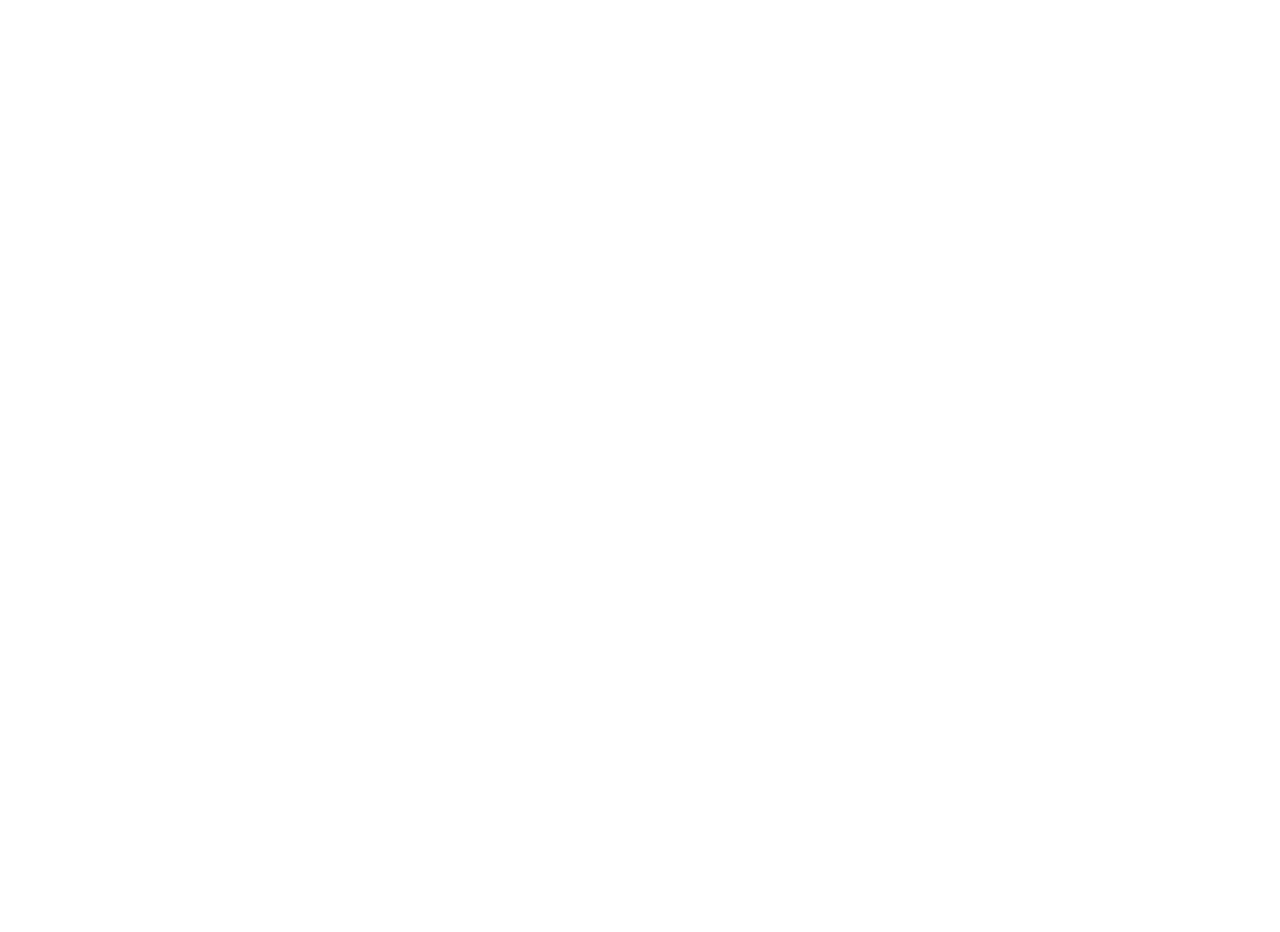
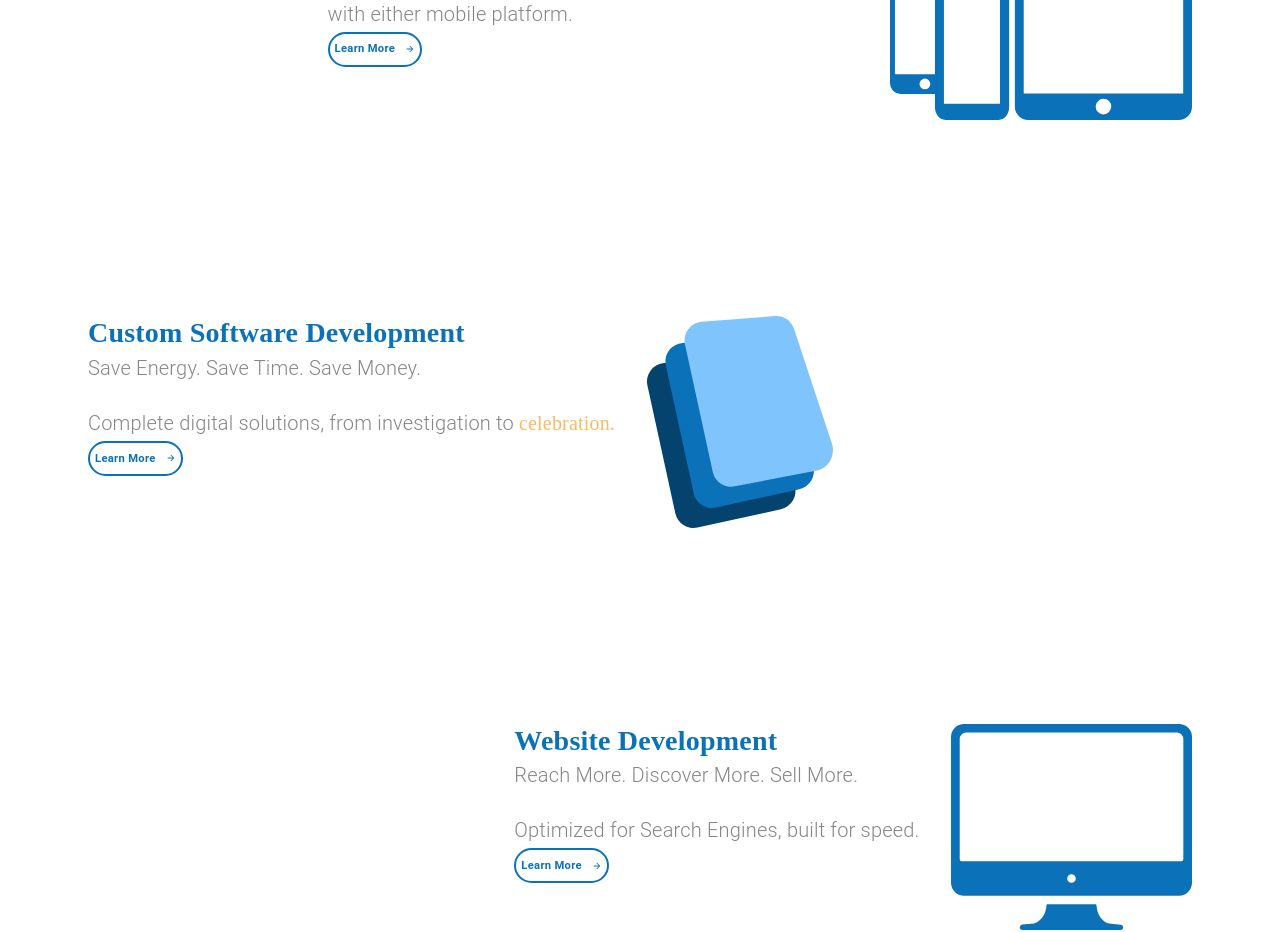
Before and after one commit to BauTancredi/arc-development, a React (Create React App) app: page /services in a window 1280 px wide. Shown: the part 440-1372 px from the top of the page. Before the commit the page ends 800 px from the top, so only its background shows below. Built offline with nearby package versions, Linux system fonts and the light colour scheme; the HTML template or start-up script is replaced by a standard one.

Commit message:
Setting up the services page

```diff
--- a/src/components/App.js
+++ b/src/components/App.js
@@ -6,6 +6,7 @@
 import Header from "./ui/Header";
 import Footer from "./ui/Footer";
 import LandingPage from "./LandingPage";
+import Services from "./Services";
 
 function App() {
   const [value, setValue] = useState(0);
@@ -32,7 +33,17 @@
               />
             )}
           />
-          <Route exact path="/services" component={() => <div>Services</div>} />
+          <Route
+            exact
+            path="/services"
+            render={(props) => (
+              <Services
+                {...props}
+                setValue={setValue}
+                setSelectedIndex={setSelectedIndex}
+              />
+            )}
+          />
           <Route
             exact
             path="/customsoftware"
--- a/src/components/LandingPage.js
+++ b/src/components/LandingPage.js
@@ -417,6 +417,7 @@
                     variant="outlined"
                     style={{ marginRight: 10 }}
                     className={classes.learnButton}
+                    // eslint-disable-next-line
                     style={{ color: "white", borderColor: "white" }}
                     component={Link}
                     to="/about"
@@ -447,6 +448,7 @@
                     variant="outlined"
                     style={{ marginRight: 10 }}
                     className={classes.learnButton}
+                    // eslint-disable-next-line
                     style={{ color: "white", borderColor: "white" }}
                     component={Link}
                     to="/contact"
--- /dev/null
+++ b/src/components/Services.js
@@ -0,0 +1,205 @@
+import React from "react";
+import { Link } from "react-router-dom";
+import { makeStyles, useTheme } from "@material-ui/core/styles";
+import Grid from "@material-ui/core/Grid";
+import Button from "@material-ui/core/Button";
+import Typography from "@material-ui/core/Typography";
+import useMediaQuery from "@material-ui/core/useMediaQuery";
+
+import ButtonArrow from "./ui/ButtonArrow";
+
+import customSoftwareIcon from "../assets/Custom Software Icon.svg";
+import mobileAppsIcon from "../assets/mobileIcon.svg";
+import websitesIcon from "../assets/websiteIcon.svg";
+
+const useStyles = makeStyles((theme) => ({
+  specialText: {
+    fontFamily: "Pacifico",
+    color: theme.palette.common.orange,
+  },
+  subtitle: {
+    marginBottom: "1em",
+  },
+  icon: {
+    marginLeft: "2em",
+    [theme.breakpoints.down("xs")]: {
+      marginLeft: 0,
+    },
+  },
+  serviceContainer: {
+    marginTop: "12em",
+    [theme.breakpoints.down("sm")]: {
+      padding: 25,
+    },
+  },
+  learnButton: {
+    ...theme.typography.learnButton,
+    fontSize: "0.7rem",
+    height: 35,
+    padding: 5,
+    [theme.breakpoints.down("sm")]: {
+      marginBottom: "2em",
+    },
+  },
+}));
+
+const Services = (props) => {
+  const classes = useStyles();
+  const theme = useTheme();
+  const matchesSM = useMediaQuery(theme.breakpoints.down("sm"));
+
+  return (
+    <Grid container direction="column">
+      {/*-----iOS/Android Block-----*/}
+      <Grid item>
+        <Grid
+          container
+          className={classes.serviceContainer}
+          justify={matchesSM ? "center" : "flex-end"}
+        >
+          <Grid
+            item
+            style={{
+              textAlign: matchesSM ? "center" : undefined,
+            }}
+          >
+            <Typography variant="h4">iOS/Android App Development</Typography>
+            <Typography variant="subtitle1" className={classes.subtitle}>
+              Extend Functionality. Extend Access. Increase Engagement.
+            </Typography>
+            <Typography variant="subtitle1">
+              Integrate your web experience or create a standalone app
+              {matchesSM ? null : <br />} with either mobile platform.
+            </Typography>
+            <Button
+              variant="outlined"
+              style={{ marginRight: 10 }}
+              className={classes.learnButton}
+              component={Link}
+              to="/mobileapps"
+              onClick={() => {
+                props.setValue(1);
+                props.setSelectedIndex(2);
+              }}
+            >
+              <span style={{ marginRight: 10 }}> Learn More</span>
+              <ButtonArrow
+                width={10}
+                height={10}
+                fill={theme.palette.common.blue}
+              />
+            </Button>
+          </Grid>
+          <Grid item style={{ marginRight: matchesSM ? 0 : "5em" }}>
+            <img
+              className={classes.icon}
+              src={mobileAppsIcon}
+              alt="mobile apps icon"
+            />
+          </Grid>
+        </Grid>
+      </Grid>
+      {/*-----Custom Software Block-----*/}
+      <Grid item>
+        <Grid
+          container
+          className={classes.serviceContainer}
+          justify={matchesSM ? "center" : undefined}
+        >
+          <Grid
+            item
+            style={{
+              marginLeft: matchesSM ? 0 : "5em",
+              textAlign: matchesSM ? "center" : undefined,
+            }}
+          >
+            <Typography variant="h4">Custom Software Development</Typography>
+            <Typography variant="subtitle1" className={classes.subtitle}>
+              Save Energy. Save Time. Save Money.
+            </Typography>
+            <Typography variant="subtitle1">
+              Complete digital solutions, from investigation to{" "}
+              <span className={classes.specialText}>celebration.</span>
+            </Typography>
+            <Button
+              variant="outlined"
+              style={{ marginRight: 10 }}
+              className={classes.learnButton}
+              component={Link}
+              to="/customsoftware"
+              onClick={() => {
+                props.setValue(1);
+                props.setSelectedIndex(1);
+              }}
+            >
+              <span style={{ marginRight: 10 }}> Learn More</span>
+              <ButtonArrow
+                width={10}
+                height={10}
+                fill={theme.palette.common.blue}
+              />
+            </Button>
+          </Grid>
+          <Grid item>
+            <img
+              className={classes.icon}
+              src={customSoftwareIcon}
+              alt="custom software icon"
+            />
+          </Grid>
+        </Grid>
+      </Grid>
+
+      {/*-----Websites Block-----*/}
+      <Grid item>
+        <Grid
+          container
+          className={classes.serviceContainer}
+          justify={matchesSM ? "center" : "flex-end"}
+        >
+          <Grid
+            item
+            style={{
+              textAlign: matchesSM ? "center" : undefined,
+            }}
+          >
+            <Typography variant="h4">Website Development</Typography>
+            <Typography variant="subtitle1" className={classes.subtitle}>
+              Reach More. Discover More. Sell More.
+            </Typography>
+            <Typography variant="subtitle1">
+              Optimized for Search Engines, built for speed.
+            </Typography>
+            <Button
+              variant="outlined"
+              style={{ marginRight: 10 }}
+              className={classes.learnButton}
+              component={Link}
+              to="/websites"
+              onClick={() => {
+                props.setValue(1);
+                props.setSelectedIndex(3);
+              }}
+            >
+              <span style={{ marginRight: 10 }}> Learn More</span>
+              <ButtonArrow
+                width={10}
+                height={10}
+                fill={theme.palette.common.blue}
+              />
+            </Button>
+          </Grid>
+          <Grid item style={{ marginRight: matchesSM ? 0 : "5em" }}>
+            <img
+              className={classes.icon}
+              src={websitesIcon}
+              alt="website icon"
+            />
+          </Grid>
+        </Grid>
+      </Grid>
+    </Grid>
+  );
+};
+
+export default Services;
```
